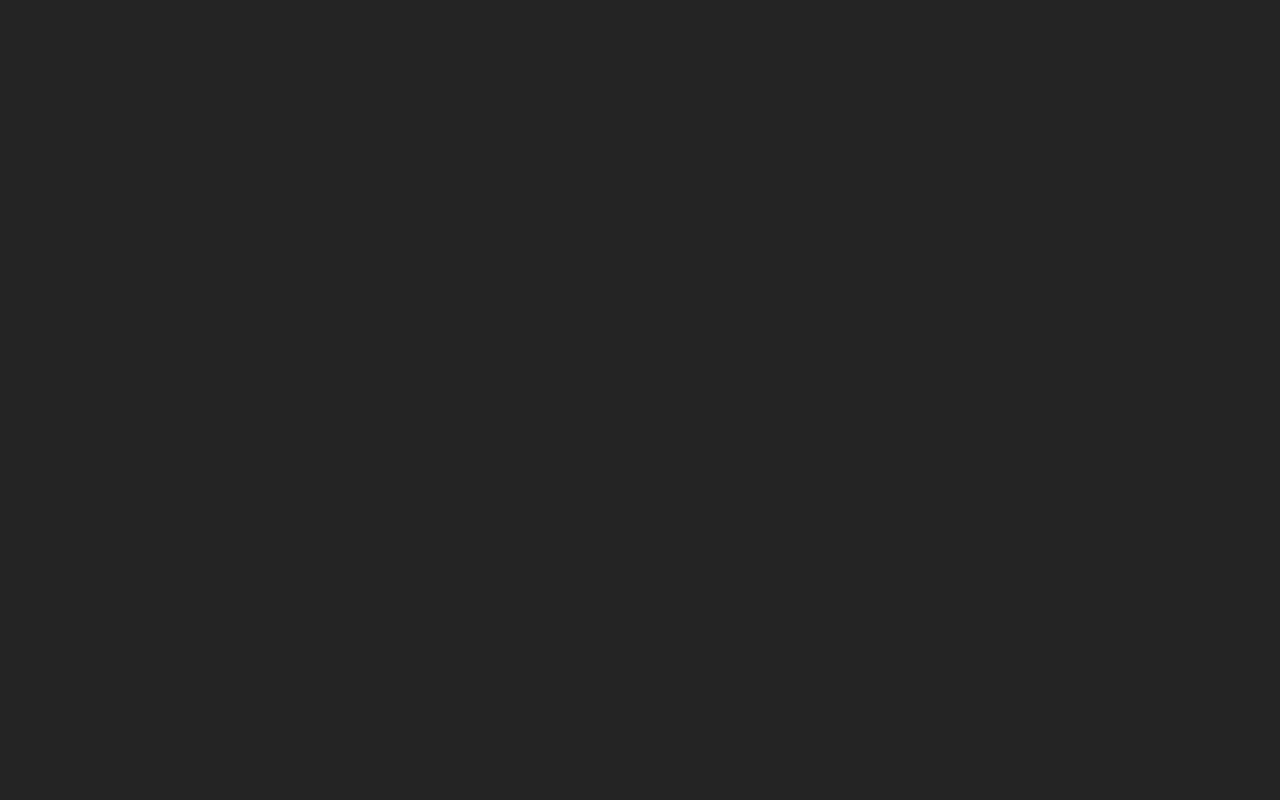
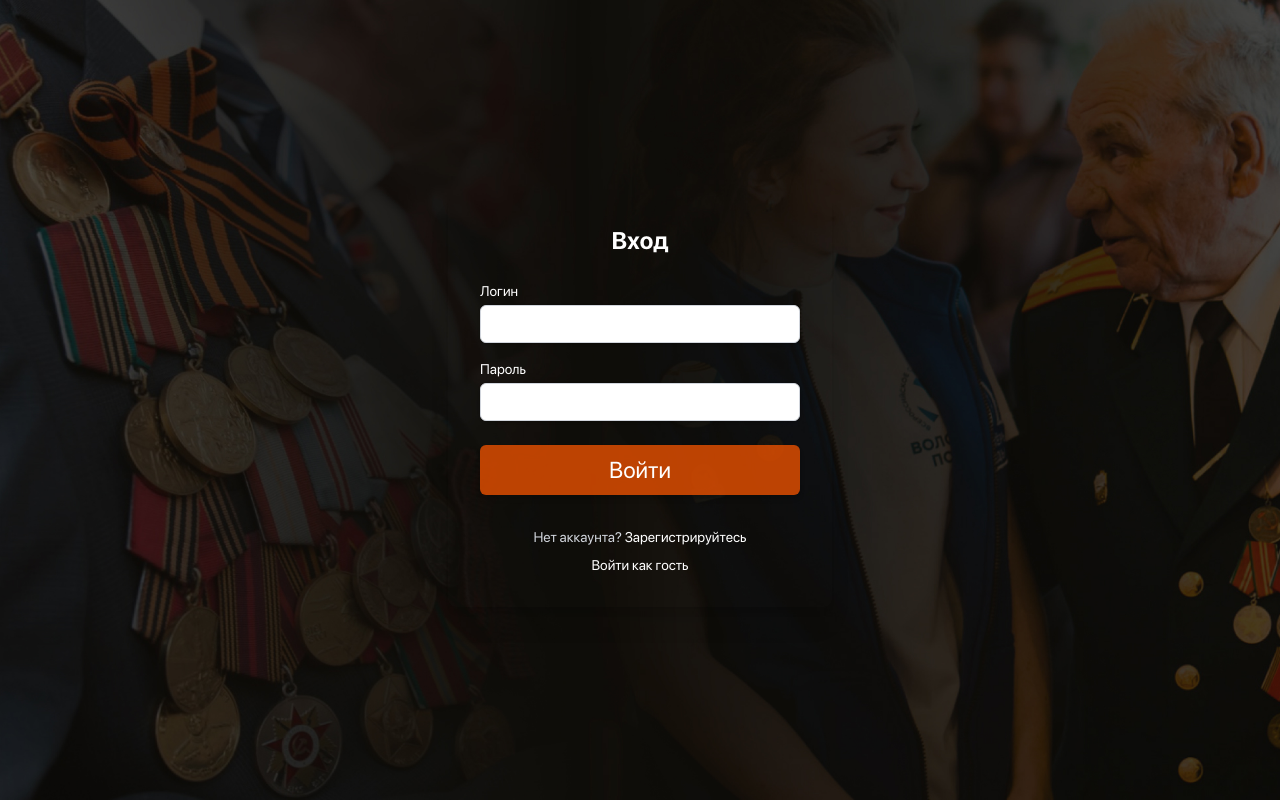
Before and after one commit to awtershokk/kkriton2025, a React (Vite) app in the folder frontend/: page /login in a window 1280 px wide. Before the commit this address had no page. Built offline with nearby package versions, Linux system fonts and the light colour scheme.

Commit message:
сайдбар

```diff
--- a/frontend/src/App.tsx
+++ b/frontend/src/App.tsx
@@ -1,14 +1,20 @@
 import { BrowserRouter as Router, Routes, Route } from 'react-router-dom';
 import HomePage from "./pages/HomePage/HomePage.tsx";
+import LoginForm from "./pages/Auth/LoginPage.tsx";
+import RegForm from "./pages/Auth/RegisterPage.tsx";
+import HelpPage from "./pages/HelpPage/HelpPage.tsx";
 
 const App = () => {
 
     return (
-            <Router>
-                <Routes>
-                    <Route path="/" element={<HomePage />} />
-                </Routes>
-            </Router>
+        <Router>
+            <Routes>
+                <Route path="/" element={<HomePage />} />
+                <Route path="/login" element={<LoginForm />} />
+                <Route path="/register" element={<RegForm />} />
+                <Route path="/help" element={<HelpPage />} />
+            </Routes>
+        </Router>
     );
 };
 
```
